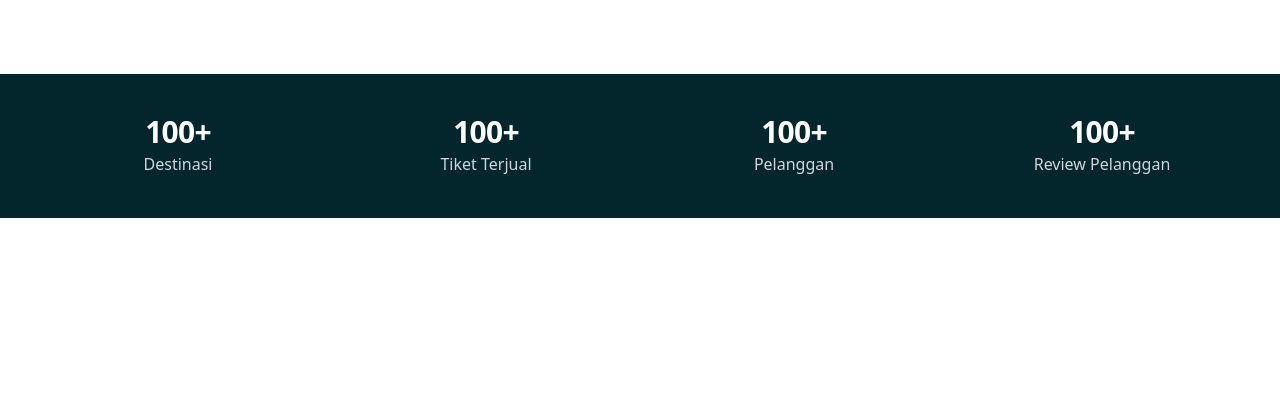
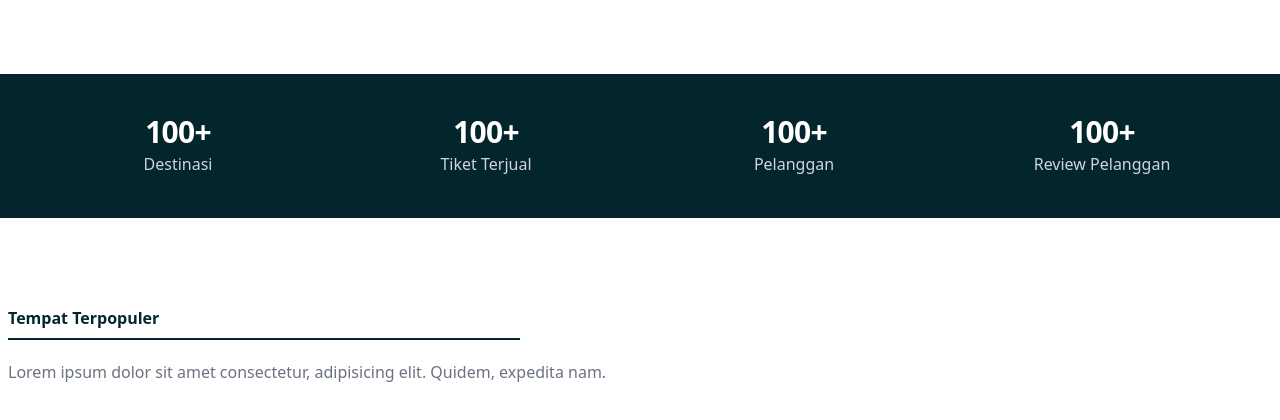
Before and after one commit to NOGAMUKTIWATI/travel, a plain HTML site: page index.html in a window 1280 px wide. Shown: the part 86-506 px from the top of the page. Drawn offline with nearby package versions, Linux system fonts and the light colour scheme.

Commit message:
Update index.html

```diff
--- a/index.html
+++ b/index.html
@@ -14,6 +14,7 @@
             colors: {
                 primaryColor: "#03262D",
                 secondaryColor: "#B54637",
+
             },
             },
         },
@@ -74,7 +75,15 @@
     </section>
     <!-- section end  -->
     <!-- section 3 -->
-    <section class="section-3"></section>
+    <section class="section-3">
+        <div class="container mt-20 mx-auto p-2">
+            <h2 class="text-primaryColor font-bold ">Tempat Terpopuler</h2>
+            <hr class="border-b mt-2 border-primaryColor max-w-lg">
+            <p class="mt-5 text-gray-500">Lorem ipsum dolor sit amet consectetur, adipisicing elit. Quidem, expedita nam.</p>
+        </div>
+
+
+    </section>
     <!-- section end  -->
     <!-- section 4 -->
     <section class="section-4"></section>
```
